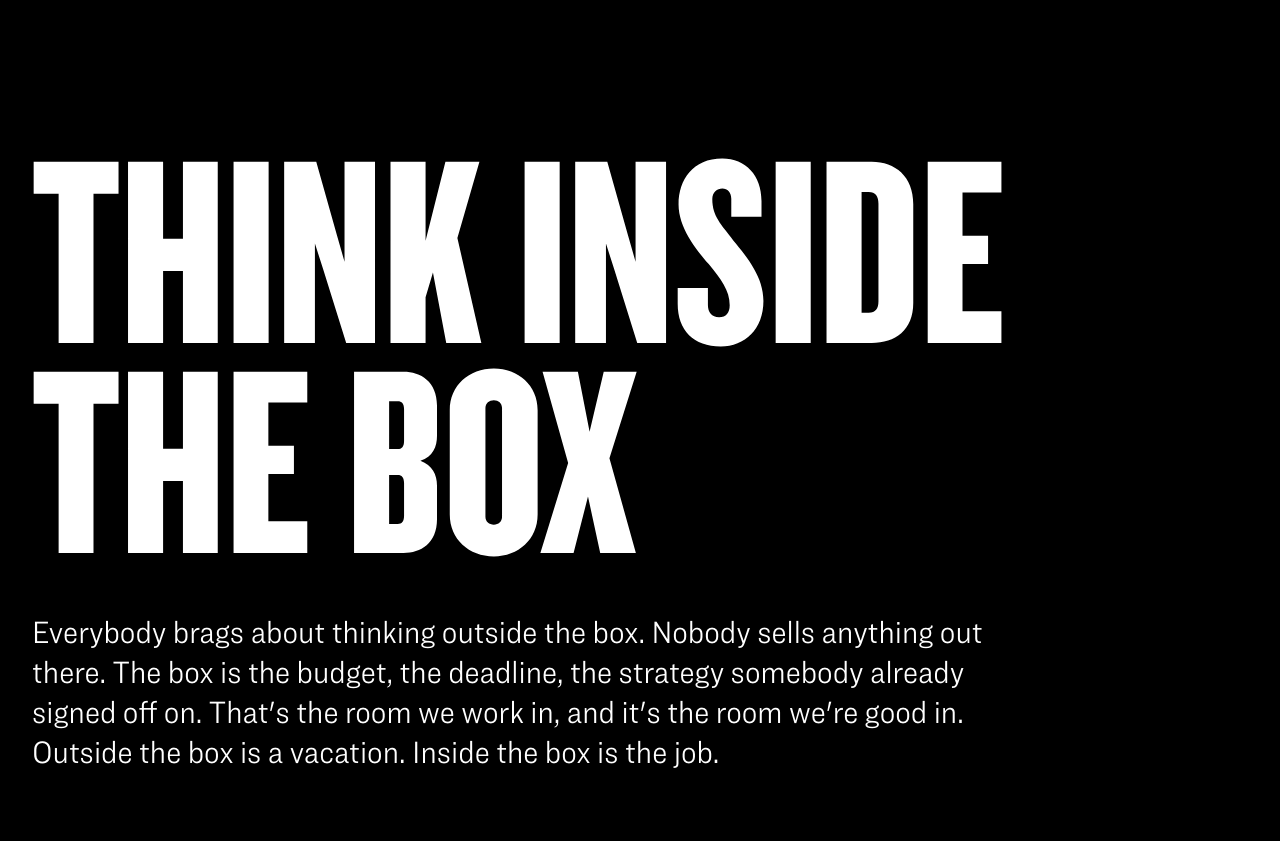
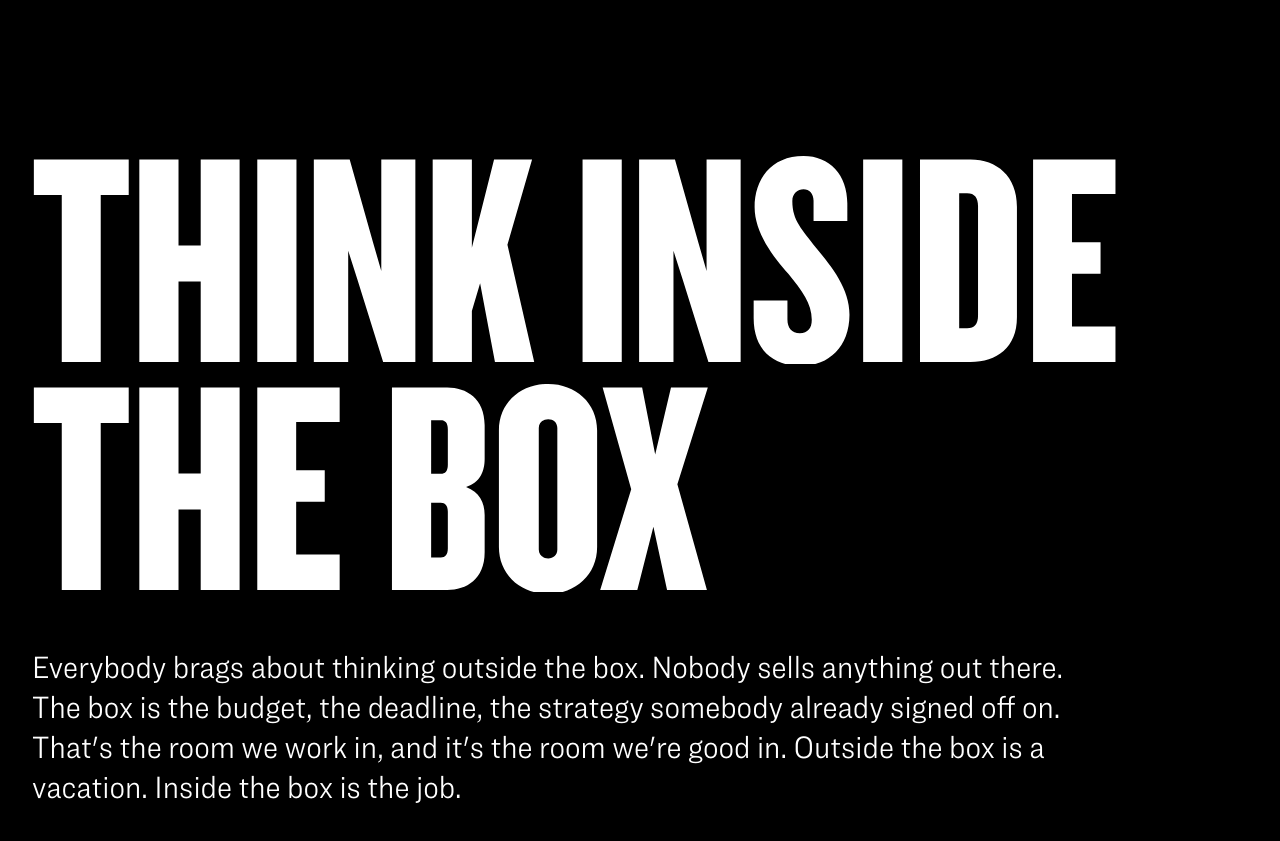
Before and after one commit to daviselen/website, a React (Vite) app: page / in a window 1280 px wide. Shown: the part 840-1681 px from the top of the page. Built offline with nearby package versions, Linux system fonts and the light colour scheme.

Commit message:
Increase H1 font size

```diff
--- a/src/sections/Masthead.jsx
+++ b/src/sections/Masthead.jsx
@@ -59,7 +59,7 @@ export default function Masthead() {
           text="Everybody brags about thinking outside the box. Nobody sells anything out there. The box is the budget, the deadline, the strategy somebody already signed off on. That's the room we work in, and it's the room we're good in. Outside the box is a vacation. Inside the box is the job."
           as="p"
           delay={0.75}
-          className="mt-700 font-narrow font-light text-pre-title lg:pr-[calc(100%-1000px)]"
+          className="mt-700 font-narrow font-light text-pre-title lg:pr-[calc(100%-1086px)]"
         />
       </div>
     </section>
--- a/tailwind.config.js
+++ b/tailwind.config.js
@@ -126,7 +126,7 @@ export default {
       // reasonable adaptation, not something in the source (which is
       // desktop-only).
       fontSize: {
-        "display-h1": ["272px", { lineHeight: "192px" }], // Font/Headings/H1 — Masthead
+        "display-h1": ["304px", { lineHeight: "208px" }], // Font/Headings/H1 — Masthead
         "display-h2": ["184px", { lineHeight: "128px" }], // Font/Headings/H2 — Masthead alt
         "display-h3": ["144px", { lineHeight: "104px" }], // Headings/H3 (Scale/2300 + Scale/1600) — section headlines
         "display-h4": ["104px", { lineHeight: "80px" }], // Headings/H4
```
